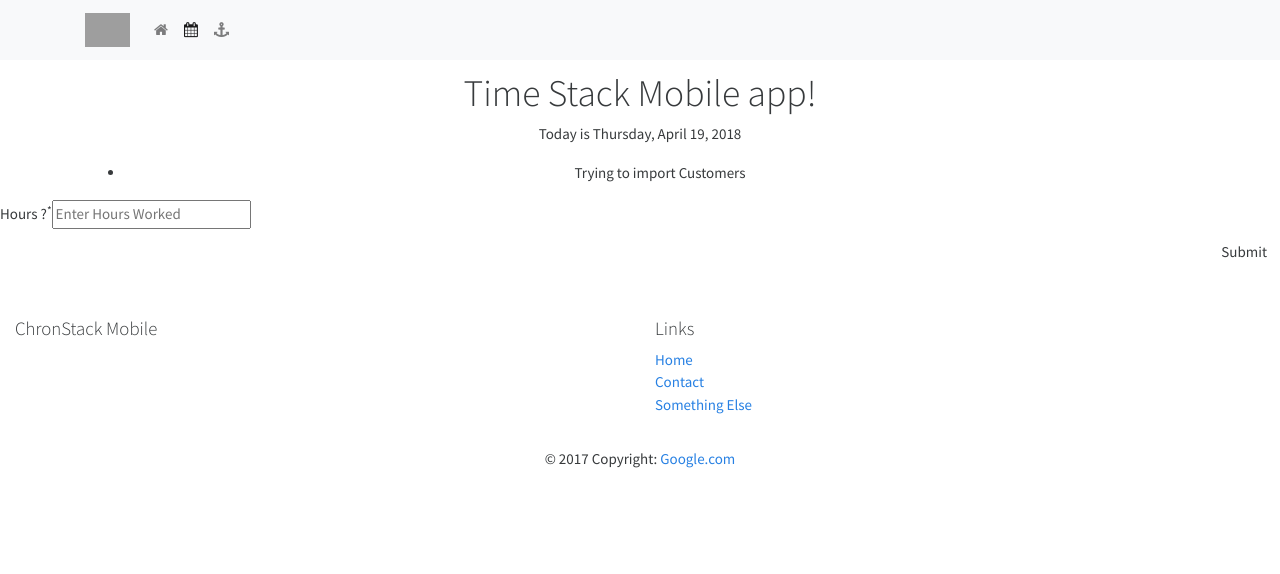
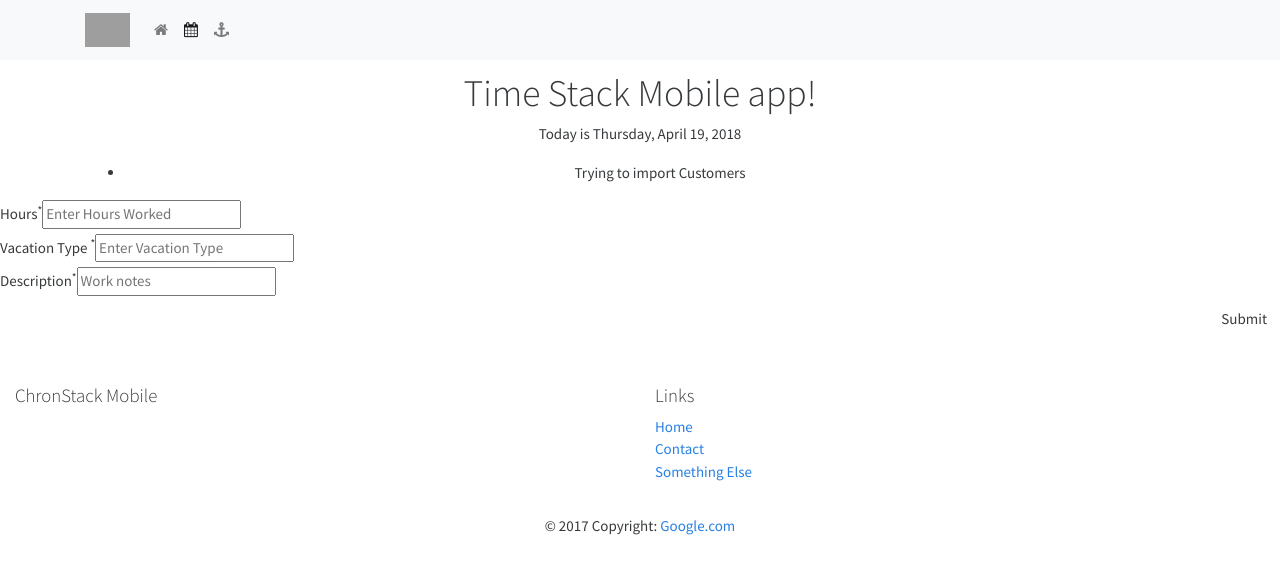
Before and after one commit to Harshavardhan086/time_stack_mobile, an Angular app: page /time-entry in a window 1280 px wide. Shown: the top 574 px of the page. Built offline with nearby package versions, Linux system fonts and the light colour scheme; grey boxes are pictures that could not be loaded.

Commit message:
removed some uneeded code

```diff
--- a/src/app/time-entry/time-entry.component.html
+++ b/src/app/time-entry/time-entry.component.html
@@ -3,44 +3,30 @@
     <div class="row form-field-wrapper">
       <div class="col-sm-12">
 
+
         <form id="entryForm" [formGroup]="newEntryForm" autocomplete="off" (ngSubmit)="createEntry()">
 
+
+             <div class="_clearfix"></div>
             <div class="row">
                 <div class="col-sm-12">
-                  <label class="label_txt" for="Hours"> Hours ?<sup>*</sup></label>
-                  <input type="text" class="cust_input" formControlName="Hours"  placeholder="Enter Hours Worked" required/>
+                  <label class="label_txt" for="hours"> Hours<sup>*</sup></label>
+                  <input type="text" class="cust_input" formControlName="hours"  placeholder="Enter Hours Worked" required/>
                 </div>
             </div>
-            <!-- <div class="_clearfix"></div>
             <div class="row">
                 <div class="col-sm-12">
-                    <label class="label_txt" for="lastName">Patient's last name:?<sup>*</sup></label>
-                    <input type="text" class="cust_input" formControlName="last_name"  placeholder="Enter Last Name" required/>
+                  <label class="label_txt" for="vacation"> Vacation Type <sup>*</sup></label>
+                  <input type="text" class="cust_input" formControlName="vacation"  placeholder="Enter Vacation Type" required/>
                 </div>
             </div>
-            <div class="_clearfix"></div>
             <div class="row">
                 <div class="col-sm-12">
-                    <label class="label_txt">Patient Phone Number:?<sup>*</sup></label>
-                    <input type="text" class="cust_input" formControlName="patient_phone" placeholder="Phone Number" required>
+                  <label class="label_txt" for="description"> Description<sup>*</sup></label>
+                  <input type="text" class="cust_input" formControlName="description"  placeholder="Work notes" required/>
                 </div>
             </div>
-            <div class="_clearfix"></div>
-            <div class="row">
-                <div class="col-sm-12">
-                    <label class="label_txt">Healthcare coverage:?<sup>*</sup></label>
-                    <select class="cust_input" formControlName="reason_for_visit" required>
-                        <option *ngFor="let vr of visitList" [ngValue]="vr">{{vr}}</option>
-                    </select>
-                </div>
-            </div>
-            <div class="_clearfix"></div>
-            <div class="row">
-                <div class="col-sm-12">
-                    <label class="label_txt">Patient ID number for the coverage?<sup>*</sup></label>
-                    <input type="text" class="cust_input" formControlName="Patient_coverage" placeholder="Patient Id number" required>
-                </div>
-            </div> -->
+
             <div class="_clearfix"></div>
             <div class="row">
                 <div class="col-sm-12 text-right">
@@ -48,6 +34,7 @@
                     <button type="submit" class="btn cust_btn submit" *ngIf="appointmentAction == 'Edit'">Update</button>
                 </div>
             </div>
+
         </form>
       </div>
     </div>
--- a/src/app/time-entry/time-entry.component.scss
+++ b/src/app/time-entry/time-entry.component.scss
@@ -0,0 +1,7 @@
+h3 {
+	text-align: center;
+}
+
+body {
+	text-align: center;
+}
--- a/src/app/time-entry/time-entry.component.ts
+++ b/src/app/time-entry/time-entry.component.ts
@@ -4,6 +4,7 @@
 import { CurrentUserService } from '../services/current-user.service';
 import { DataSourceService } from '../services/data-source.service';
 import { AuthService } from '../services/auth.service';
+
 
 
 @Component({
@@ -21,6 +22,8 @@
 	response: any = {};
 	appointmentAction: string = '';
 
+
+
   constructor(	private fb: FormBuilder,
   				private router: Router,
   				private uAuthService: AuthService,
@@ -35,7 +38,7 @@
     this.newEntryForm = this.fb.group({
       project:[''],
       tasks: [''],
-      Hours: [''],
+      hours: [''],
       vacation:[''],
       description: ['']
     })
```
